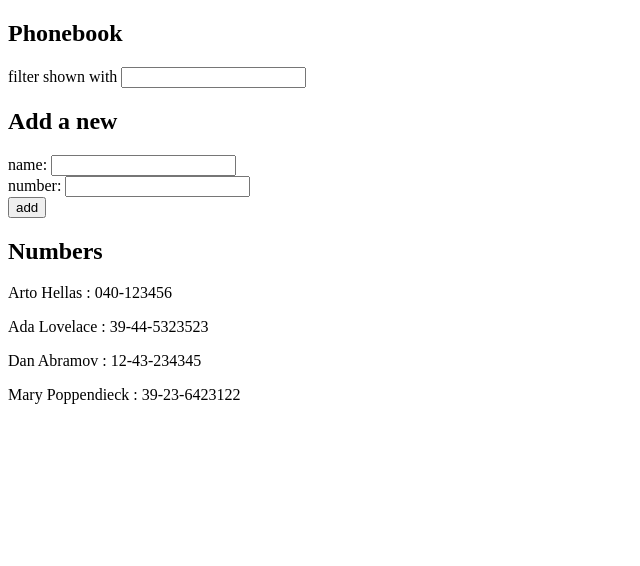
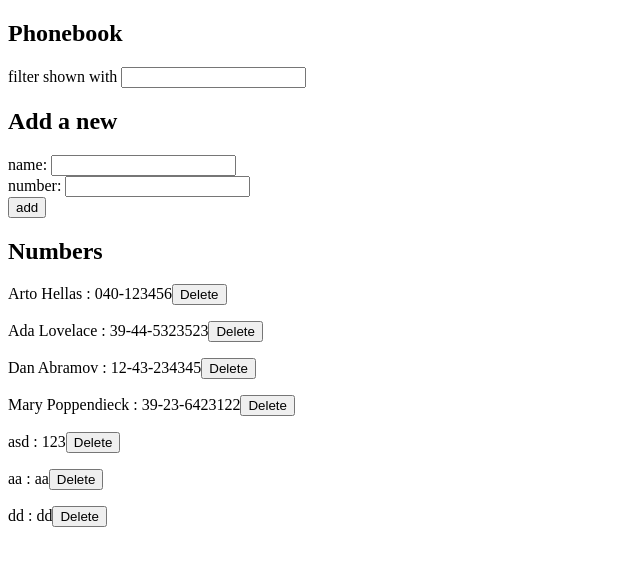
Before and after one commit to salehalakhras/Full-Stack-Open, a React (Vite) app in the folder part2/: page / in a window 1280 px wide. Shown: the top 566 px of the page, without its empty margins (0-640 px from the left). Built offline with nearby package versions, Linux system fonts and the light colour scheme; data requests are answered from the project's data file.

Commit message:
finish part2  2.12 - 2.15

```diff
--- a/part2/db.json
+++ b/part2/db.json
@@ -1,5 +1,5 @@
 {
-  "persons":[
+  "persons": [
     {
       "name": "Arto Hellas",
       "number": "040-123456",
@@ -19,6 +19,21 @@
       "name": "Mary Poppendieck",
       "number": "39-23-6423122",
       "id": "4"
+    },
+    {
+      "id": "b8db",
+      "name": "asd",
+      "number": "123"
+    },
+    {
+      "id": "2c2e",
+      "name": "aa",
+      "number": "aa"
+    },
+    {
+      "id": "d87e",
+      "name": "dd",
+      "number": "dd"
     }
   ]
 }
--- a/part2/src/App.jsx
+++ b/part2/src/App.jsx
@@ -1,20 +1,24 @@
 import { useEffect, useState } from 'react';
-import axios from 'axios';
 import Form from './components/Form';
 import Persons from './components/Persons';
 import Filter from './components/Filter';
+import personsAPI from './services/personsAPI';
 
 const App = () => {
   const [persons, setPersons] = useState([])
   const [shownPersons, setShownPersons] = useState(persons);
 
   useEffect(() => {
-    axios.get('http://localhost:3001/persons/')
-    .then((response) => {
-      setPersons(response.data)
-      setShownPersons(response.data)
-    });
+    personsAPI.getAll()
+    .then(response => {
+      setPersons(response);
+    })
   },[])
+
+  useEffect(()=>{
+    setShownPersons(persons);
+  },[persons])
+
   return (
     <div>
       <h2>Phonebook</h2>
@@ -22,7 +26,7 @@ const App = () => {
       <h2>Add a new</h2>
         <Form personsState={persons} setPersonsState={setPersons}></Form>
       <h2>Numbers</h2>
-        <Persons persons={shownPersons}></Persons>
+        <Persons persons={shownPersons} setPersons={setPersons}></Persons>
     </div>
   )
 }
--- a/part2/src/components/Form.jsx
+++ b/part2/src/components/Form.jsx
@@ -1,17 +1,31 @@
-import React, {useState} from 'react'
+import React, {useState} from 'react';
+import personsAPI from '../services/personsAPI';
 
 const Form = ({ personsState, setPersonsState }) => {
     const [newName, setNewName] = useState({
         name: '',
-        number: ''
+        number: '',
       })
 
     const handleSubmit = (event) => {
         event.preventDefault()
         if(personsState.find((p) => p.name === newName.name))
-          alert(newName.name + ' already exists');
+            if(confirm(`${newName.name} already exists do you want to update the number?`)){
+                const updatedPerson = {
+                    ...personsState.find((p) => p.name === newName.name),
+                    number: newName.number
+                }
+                personsAPI.update(updatedPerson.id ,updatedPerson)
+                .then(response => {
+                    setPersonsState(personsState.map((p) => p.id === response.id? response : p));
+                })
+            }
         else
-        setPersonsState(personsState.concat(newName))
+            personsAPI.create(newName)
+            .then(response => {
+                setPersonsState(personsState.concat(response));
+            })
+
         setNewName({
           name: '',
           number: ''
--- a/part2/src/components/Persons.jsx
+++ b/part2/src/components/Persons.jsx
@@ -1,11 +1,26 @@
-import React from 'react'
+import React from 'react';
+import personsAPI from '../services/personsAPI';
 
-const Persons = ({ persons }) => {
-  return (
-    <div>
-      {persons.map(person => <p key={person.name}>{person.name} : {person.number}</p>)}
-    </div>
-  )
+const Persons = ({ persons, setPersons }) => {
+
+    const handleDeleteClick = (id) => {
+        if (confirm('Are you sure you want to delete ' + persons.find(person => person.id === id).name + '?')) {
+            personsAPI.remove(id)
+                .then(response => {
+                    setPersons(persons.filter(p => p.id !== id ? p : undefined))
+                })
+        }
+    }
+    return (
+        <div>
+            {persons.map(person => (
+                <p key={person.id}>
+                    {person.name} : {person.number}
+                    <button key={person.id} onClick={() => handleDeleteClick(person.id)}>Delete</button>
+                </p>
+            ))}
+        </div>
+    )
 }
 
 export default Persons
--- /dev/null
+++ b/part2/src/services/personsAPI.js
@@ -0,0 +1,32 @@
+import axios from "axios";
+const baseUrl = "http://localhost:3001/persons";
+
+const getAll = async () => {
+    const reqeust = axios.get(baseUrl + '/');
+
+    const response = await reqeust;
+    return response.data;
+}
+
+const create = async newObject => {
+    const request = axios.post(baseUrl + '/', newObject);
+
+    const response = await request;
+    return response.data;
+}
+
+const update = async (id, updatedObject) => {
+    const request = axios.put(`${baseUrl}/${id}`, updatedObject);
+
+    const response = await request;
+    return response.data;
+}
+
+const remove = async id => {
+    const request = axios.delete(`${baseUrl}/${id}`, id);
+
+    const response = await request;
+    return response.data;
+}
+
+export default {getAll, create, update, remove};
```
